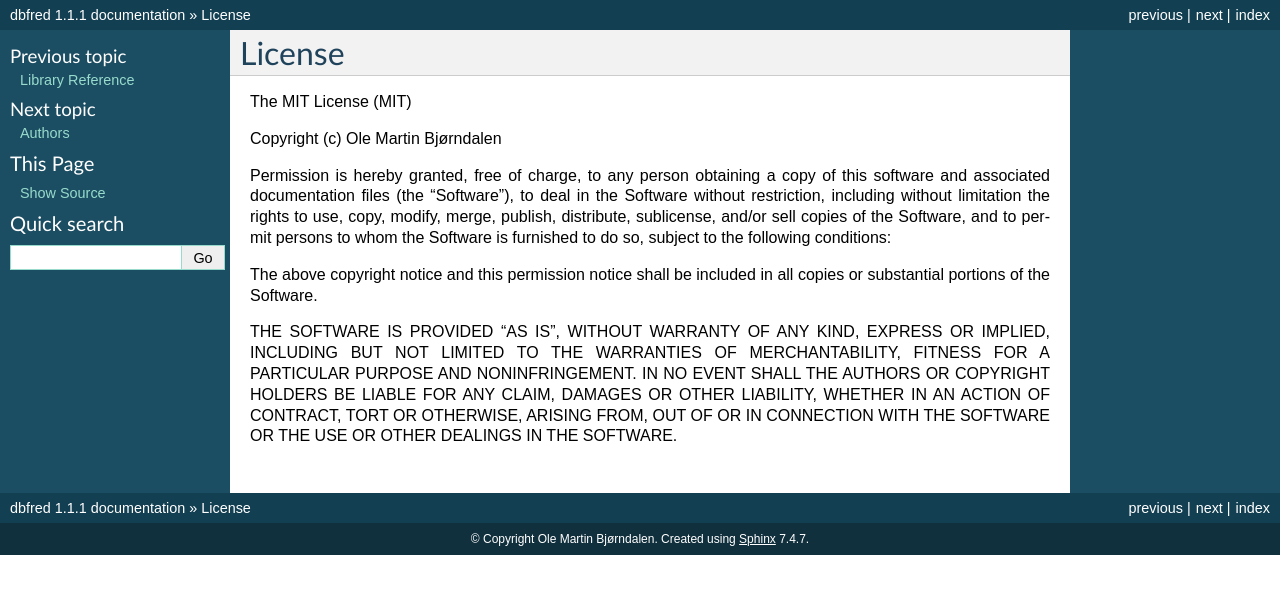
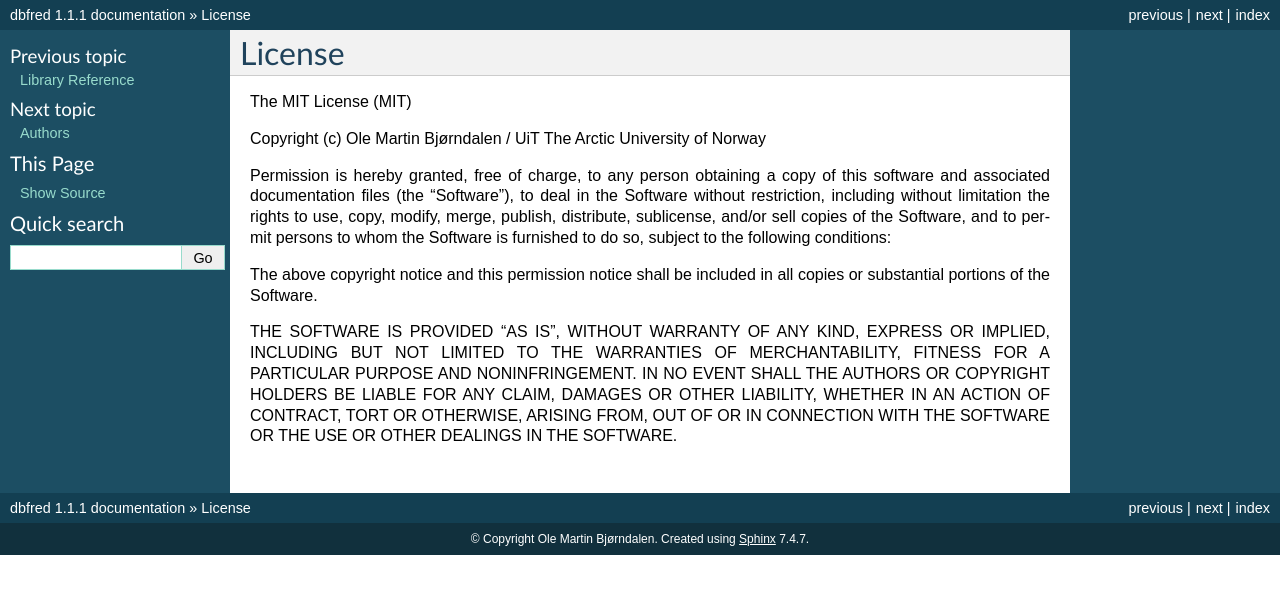
Before and after one commit to olemb/dbfread, a Sphinx documentation site: the page built from docs/license.rst, in a window 1280 px wide. Shown: the top 594 px of the page. Built offline with Sphinx 7.4.7, drawn with Linux system fonts in a browser that asks for light colours.

Commit message:
Updated copyright.

```diff
--- a/docs/license.rst
+++ b/docs/license.rst
@@ -3,7 +3,7 @@ License
 
 The MIT License (MIT)
 
-Copyright (c) Ole Martin Bjørndalen
+Copyright (c) Ole Martin Bjørndalen / UiT The Arctic University of Norway
 
 Permission is hereby granted, free of charge, to any person obtaining a copy
 of this software and associated documentation files (the "Software"), to deal
```
